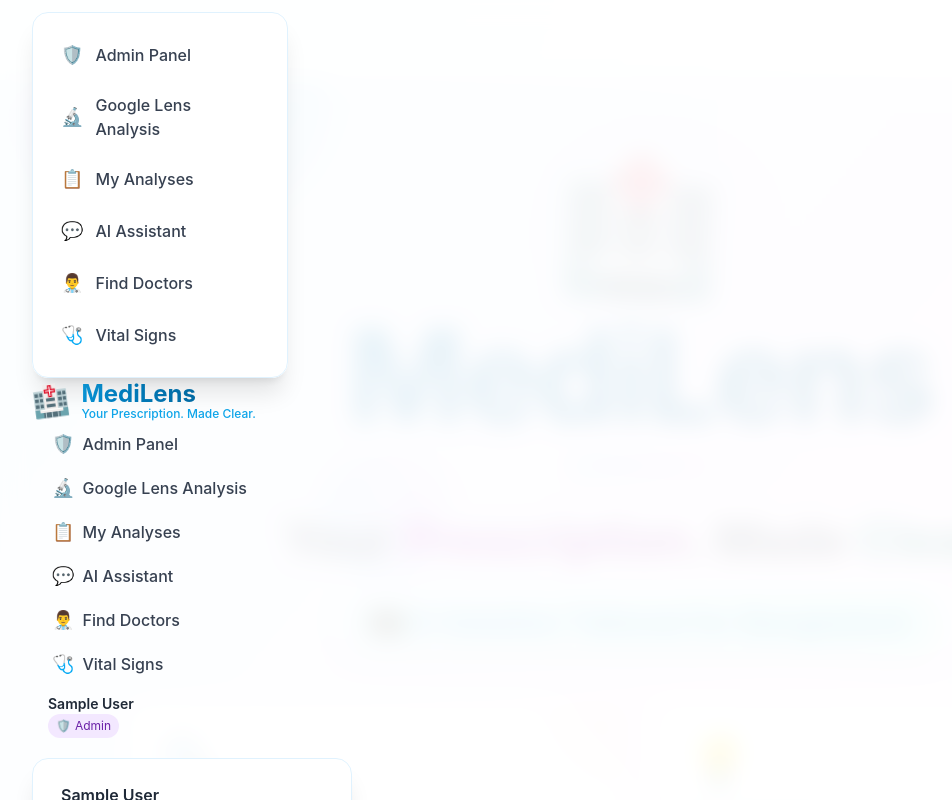
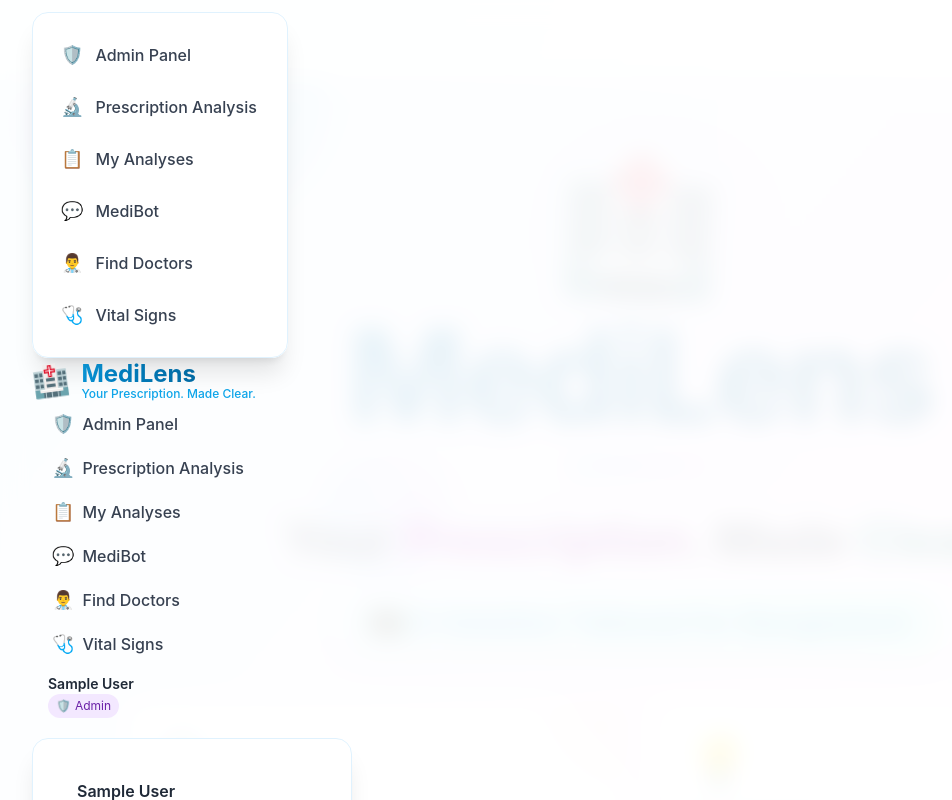
Before and after one commit to MdMostafizurRahaman/MediLens, a Next.js app in the folder frontend/: page / in a window 1280 px wide. Shown: the top 800 px of the page, without its empty margins (0-952 px from the left). Built offline with nearby package versions, Linux system fonts and the light colour scheme; no server answers; sample sign-in values are in the browser's storage; a web font is replaced by a local one.

Commit message:
refactor: rename MediLens AI to MediBot across the application for consistency

```diff
--- a/frontend/app/api/analyze-prescription/route.js
+++ b/frontend/app/api/analyze-prescription/route.js
@@ -19,7 +19,7 @@
 
     // Enhanced medical analysis prompt for MediLens Advanced System
     const prompt = `
-    You are MediLens AI - Bangladesh's most advanced medical prescription analysis system. You are trained on 500,000+ medical documents and specialize in Bengali medical terminology with state-of-the-art OCR text correction.
+    You are MediBot - Bangladesh's most advanced medical prescription analysis system. You are trained on 500,000+ medical documents and specialize in Bengali medical terminology with state-of-the-art OCR text correction.
 
     DOCUMENT TYPE: ${documentType || 'prescription'}
     TEXT TO ANALYZE:
--- a/frontend/app/api/enhanced-medical-analysis/route.js
+++ b/frontend/app/api/enhanced-medical-analysis/route.js
@@ -112,7 +112,7 @@
 
     // Enhanced prompt with medical knowledge
     const prompt = `
-    You are MediLens AI - an advanced medical prescription analysis system with access to a comprehensive medical knowledge base containing ${medicalKnowledge.totalTerms} medical terms.
+    You are MediBot - an advanced medical prescription analysis system with access to a comprehensive medical knowledge base containing ${medicalKnowledge.totalTerms} medical terms.
 
     MEDICAL KNOWLEDGE BASE CONTEXT:
     ${medicalContext}
--- a/frontend/app/api/gemini-vision-prescription/route.js
+++ b/frontend/app/api/gemini-vision-prescription/route.js
@@ -58,7 +58,7 @@
 
     // Enhanced prompt for direct image analysis
     const prompt = `
-    You are MediLens AI - an advanced medical prescription analysis system trained on extensive medical data.
+    You are MediBot - an advanced medical prescription analysis system trained on extensive medical data.
 
     Analyze this prescription image and extract all medical information. Then provide a comprehensive analysis in JSON format.
 
--- a/frontend/app/api/google-lens-prescription/route.js
+++ b/frontend/app/api/google-lens-prescription/route.js
@@ -169,7 +169,7 @@
 
     // Enhanced prompt that leverages training data
     const prompt = `
-    You are MediLens AI - an advanced medical prescription analysis system trained on extensive medical terminology data.
+    You are MediBot - an advanced medical prescription analysis system trained on extensive medical terminology data.
 
     EXTRACTED PRESCRIPTION TEXT (via Google Lens OCR):
     "${extractedText}"
--- a/frontend/app/chat/page.js
+++ b/frontend/app/chat/page.js
@@ -36,7 +36,7 @@
               <span className="text-white text-lg">🤖</span>
             </div>
             <div className="flex-1">
-              <span className="text-sm font-semibold text-gray-800">MediLens AI</span>
+              <span className="text-sm font-semibold text-gray-800">MediBot</span>
               {message.timestamp && (
                 <span className="text-xs text-gray-500 ml-2">
                   {new Date(message.timestamp).toLocaleTimeString('bn-BD', {
@@ -591,7 +591,18 @@
       if (!currentChatId) {
         currentChatId = await createNewChat(currentMessage)
         if (!currentChatId) {
-          throw new Error('Failed to create chat')
+          // Show a user-friendly fallback bot message instead of throwing
+          const fallbackResponse = {
+            id: 'bot-' + Date.now() + '-' + Math.random().toString(36).substr(2, 9),
+            type: 'bot',
+            content: '⚠️ দুঃখিত, নতুন চ্যাট তৈরি করা যায়নি। অনুগ্রহ করে কিছুক্ষণ পর আবার চেষ্টা করুন।',
+            timestamp: new Date(),
+            sender: 'bot'
+          }
+          setMessages(prev => [...prev, fallbackResponse])
+          setIsTyping(false)
+          setIsSending(false)
+          return
         }
       }
 
@@ -767,7 +778,7 @@
             </motion.button>
           </div>
           <div className="overflow-y-auto h-full p-4 space-y-2">
-            <h3 className="text-sm font-semibold text-gray-600 mb-4 flex items-center gap-2">
+            <h3 className="text-sm font-semibold text-white mb-4 flex items-center gap-2">
               <span className="text-lg">📝</span>
               Chat History
             </h3>
@@ -813,7 +824,7 @@
                   </div>
                   <div>
                     <h1 className="text-xl lg:text-2xl font-bold text-white">
-                      {prescriptionData ? 'Prescription AI Assistant' : 'MediLens AI Assistant'}
+                      {prescriptionData ? 'Prescription AI Assistant' : 'MediBot'}
                     </h1>
                     <p className="text-white text-sm lg:text-base">
                       {prescriptionData ? 'আপনার প্রেসক্রিপশন বিষয়ক সহায়ক' : 'আপনার স্বাস্থ্য বিষয়ক সহায়ক'}
@@ -886,7 +897,7 @@
 
                   <div className={`chat-header mb-2 ${message.type === 'user' ? 'text-right' : 'text-left'}`}>
                     <span className="font-semibold text-base-content/80">
-                      {message.type === 'user' ? `${currentUser?.firstName || 'You'}` : (prescriptionData ? 'প্রেসক্রিপশন AI' : 'MediLens AI')}
+                      {message.type === 'user' ? `${currentUser?.firstName || 'You'}` : (prescriptionData ? 'প্রেসক্রিপশন AI' : 'MediBot')}
                     </span>
                     <time className="text-xs text-base-content/50 ml-2 font-medium">
                       {message.timestamp.toLocaleTimeString('bn-BD')}
--- a/frontend/app/upload/advanced-fixed.js
+++ b/frontend/app/upload/advanced-fixed.js
@@ -117,7 +117,7 @@
   const analyzeWithAI = async (textToAnalyze) => {
     setIsAnalyzing(true)
     setError('')
-    setAnalysisStep('🧠 MediLens AI বিশ্লেষণ শুরু...')
+    setAnalysisStep('🧠 MediBot বিশ্লেষণ শুরু...')
 
     try {
       setAnalysisStep('🏥 মেডিকেল ডেটা প্রক্রিয়াকরণ...')
--- a/frontend/app/upload/advanced/page.js
+++ b/frontend/app/upload/advanced/page.js
@@ -117,7 +117,7 @@
   const analyzeWithAI = async (textToAnalyze) => {
     setIsAnalyzing(true)
     setError('')
-    setAnalysisStep('🧠 MediLens AI বিশ্লেষণ শুরু...')
+    setAnalysisStep('🧠 MediBot বিশ্লেষণ শুরু...')
 
     try {
       setAnalysisStep('🏥 মেডিকেল ডেটা প্রক্রিয়াকরণ...')
--- a/frontend/app/upload/enhanced.js
+++ b/frontend/app/upload/enhanced.js
@@ -142,7 +142,7 @@
   const analyzeWithAI = async (textToAnalyze, documentType) => {
     setIsAnalyzing(true)
     setError('')
-    setAnalysisStep('🧠 MediLens AI বিশ্লেষণ শুরু...')
+    setAnalysisStep('🧠 MediBot বিশ্লেষণ শুরু...')
 
     try {
       setAnalysisStep('🏥 মেডিকেল ডেটা প্রক্রিয়াকরণ...')
--- a/frontend/components/AdvancedPrescriptionAnalyzer.js
+++ b/frontend/components/AdvancedPrescriptionAnalyzer.js
@@ -1080,7 +1080,7 @@
       </div>
 
       <div class="footer">
-        <p><strong>Generated by MediLens AI</strong></p>
+        <p><strong>Generated by MediBot</strong></p>
         <p>${new Date().toLocaleDateString()} • Professional Medical Analysis System</p>
       </div>
     </body>
@@ -1198,7 +1198,7 @@
 taking any medication or making medical decisions. In case of medical
 emergency, seek immediate professional medical attention.
 
-Generated by MediLens AI • ${new Date().toLocaleDateString()}
+Generated by MediBot • ${new Date().toLocaleDateString()}
 ═══════════════════════════════════════════════════
     `
 
@@ -2097,7 +2097,7 @@
                 </div>
                 <div className="bg-gradient-to-r from-red-50 to-pink-50 p-3 rounded-lg border border-red-200">
                   <p className="text-center text-red-700 font-bold text-sm">
-                    Generated by <span className="bg-gradient-to-r from-red-600 to-pink-600 bg-clip-text text-transparent">MediLens AI</span> • {new Date().toLocaleDateString()}
+                    Generated by <span className="bg-gradient-to-r from-red-600 to-pink-600 bg-clip-text text-transparent">MediBot</span> • {new Date().toLocaleDateString()}
                   </p>
                 </div>
               </div>
--- a/frontend/components/DetailedAnalysisReportGenerator.js
+++ b/frontend/components/DetailedAnalysisReportGenerator.js
@@ -170,7 +170,7 @@
 পরামর্শের বিকল্প নয়। ওষুধ সেবনের আগে অবশ্যই যোগ্য চিকিৎসকের সাথে পরামর্শ করুন।
 জরুরি অবস্থায় তাৎক্ষণিক চিকিৎসা সেবা নিন।
 
-Generated by MediLens AI • ${new Date().toLocaleDateString('bn-BD')}
+Generated by MediBot • ${new Date().toLocaleDateString('bn-BD')}
 ═══════════════════════════════════════════════════
 `
 
@@ -297,7 +297,7 @@
       yPosition = pageHeight - 15
       pdf.setTextColor(100, 100, 100)
       pdf.setFontSize(8)
-      pdf.text(`Generated by MediLens AI • ${new Date().toLocaleDateString('en-GB')}`, pageWidth/2, yPosition, { align: 'center' })
+      pdf.text(`Generated by MediBot • ${new Date().toLocaleDateString('en-GB')}`, pageWidth/2, yPosition, { align: 'center' })
 
       // Save PDF with timestamp
       const filename = `medilens-prescription-analysis-${Date.now()}.pdf`
--- a/frontend/components/MedicalReportDisplay.js
+++ b/frontend/components/MedicalReportDisplay.js
@@ -301,7 +301,7 @@
           ⚕️ এই বিশ্লেষণ তথ্যমূলক উদ্দেশ্যে প্রদান করা হয়েছে। চিকিৎসার জন্য অভিজ্ঞ ডাক্তারের পরামর্শ নিন।
         </p>
         <p className="text-xs text-gray-400 mt-2">
-          MediLens AI Medical Analysis System | Powered by Gemini AI
+          MediBot Medical Analysis System | Powered by Gemini AI
         </p>
       </div>
     </div>
--- a/frontend/components/Navigation.js
+++ b/frontend/components/Navigation.js
@@ -28,9 +28,9 @@
 
   const getNavigationItems = () => {
     const baseItems = [
-      { href: '/google-lens-test', label: '🔬 Google Lens Analysis', icon: '🔬' },
+      { href: '/google-lens-test', label: '🔬 Prescription Analysis', icon: '🔬' },
       { href: '/analysis-history', label: '📋 My Analyses', icon: '📋' },
-      { href: '/chat', label: '💬 AI Assistant', icon: '💬' },
+      { href: '/chat', label: '💬 MediBot', icon: '💬' },
       { href: '/doctors', label: '👨‍⚕️ Find Doctors', icon: '👨‍⚕️' },
       { href: '/vitals', label: '🩺 Vital Signs', icon: '🩺' }
     ]
@@ -231,9 +231,9 @@
               >
                 <li className="px-3 py-2 border-b border-gray-100 mb-2">
                   <div className="flex items-center gap-3">
-                    <div>
-                      <div className="font-semibold text-gray-800">{getUserDisplayName()}</div>
-                      <div className="text-sm text-gray-500">{currentUser?.email}</div>
+                    <div className="text-gray-700 bg-white hover:bg-primary-50 hover:text-primary-600 rounded-xl p-4 transition-all duration-200 flex flex-col items-start min-w-0" style={{width: 'fit-content'}}>
+                      <div className="font-semibold text-gray-800 text-base whitespace-nowrap" style={{width: 'fit-content'}}>{getUserDisplayName()}</div>
+                      <div className="text-sm text-gray-500 whitespace-nowrap" style={{width: 'fit-content'}}>{currentUser?.email}</div>
                       <div className={`text-xs px-2 py-1 rounded-full ${roleBadge.color} flex items-center gap-1 mt-1 w-fit`}>
                         <span>{roleBadge.icon}</span>
                         <span>{roleBadge.text}</span>
```
Also changed, not shown: 2 other files (tests, documents, lock files or other folders).
